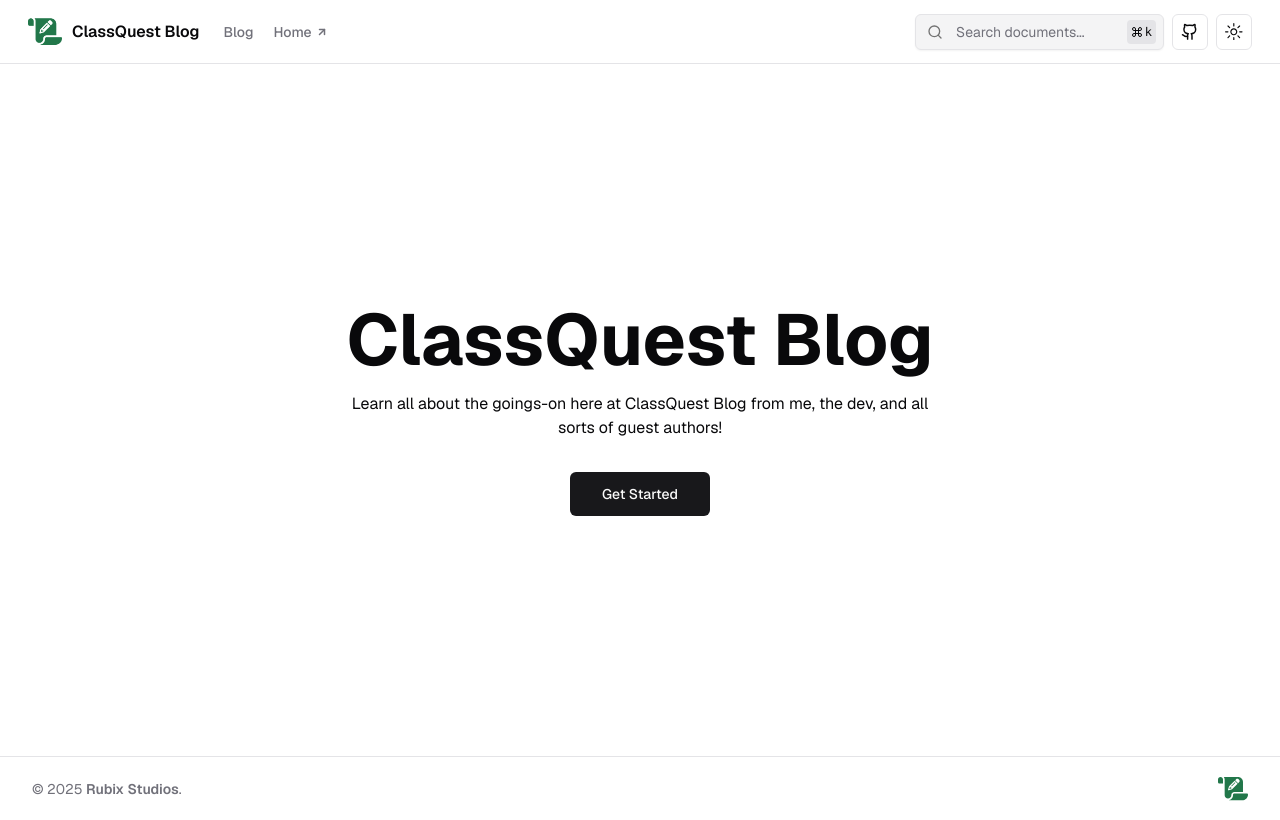
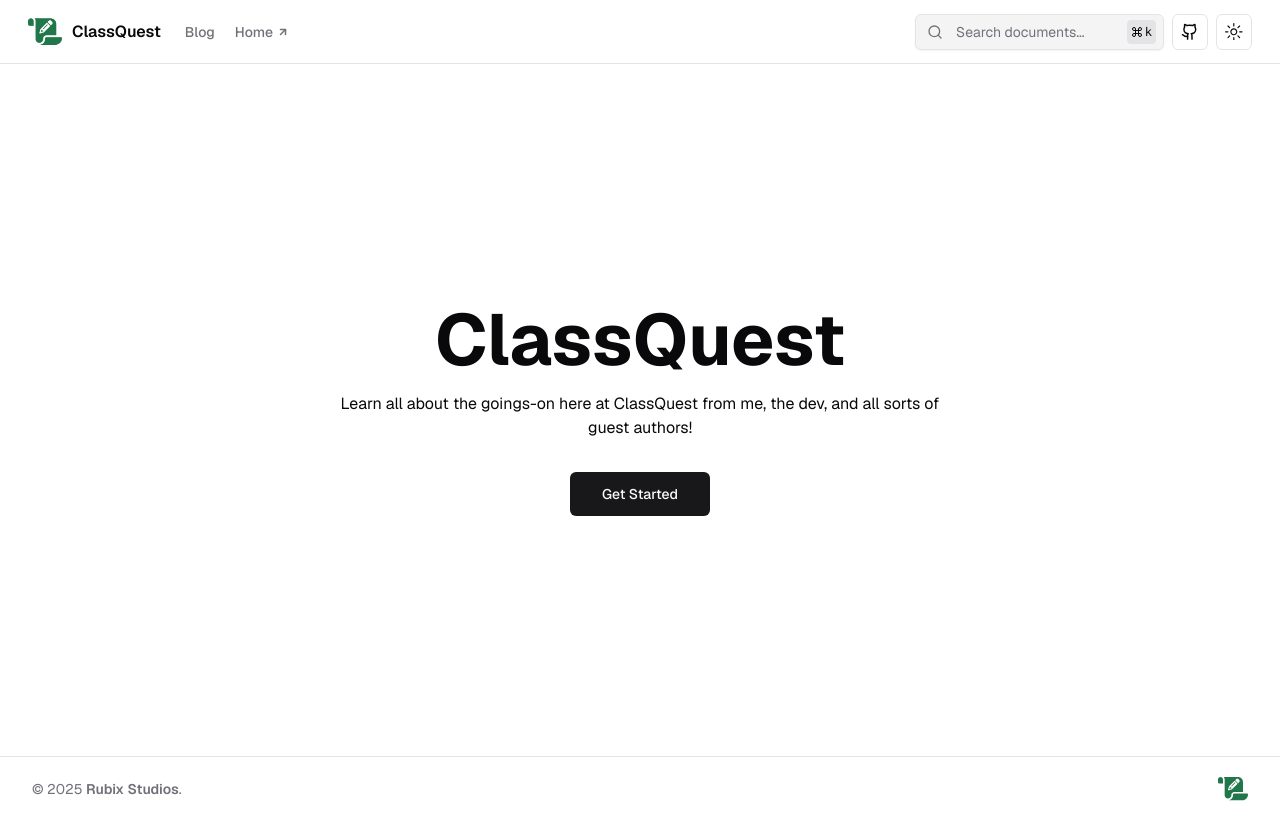
Before and after one commit to mjf1406/class-blog, a Next.js app: page / in a window 1280 px wide. Built offline with nearby package versions, Linux system fonts and the light colour scheme.

Commit message:
title changes

```diff
--- a/app/layout.tsx
+++ b/app/layout.tsx
@@ -13,7 +13,7 @@ import "./globals.css"
 const baseUrl = Settings.metadataBase
 
 export const metadata: Metadata = {
-  title: Settings.title,
+  title: Settings.title + " - Blog",
   metadataBase: new URL(baseUrl),
   description: Settings.description,
   keywords: Settings.keywords,
--- a/settings/settings.ts
+++ b/settings/settings.ts
@@ -4,7 +4,7 @@ export const siteicon = "/icon.png"
 export const gtm = "GTM-XXXXXXX"
 export const gtmconnected = true
 
-export const sitename = "ClassQuest Blog"
+export const sitename = "ClassQuest"
 export const description =
   "This comprehensive documentation template, crafted with Next.js and available as open-source, delivers a sleek and responsive design, tailored to meet all your project documentation requirements."
 export const keywords = [
```
